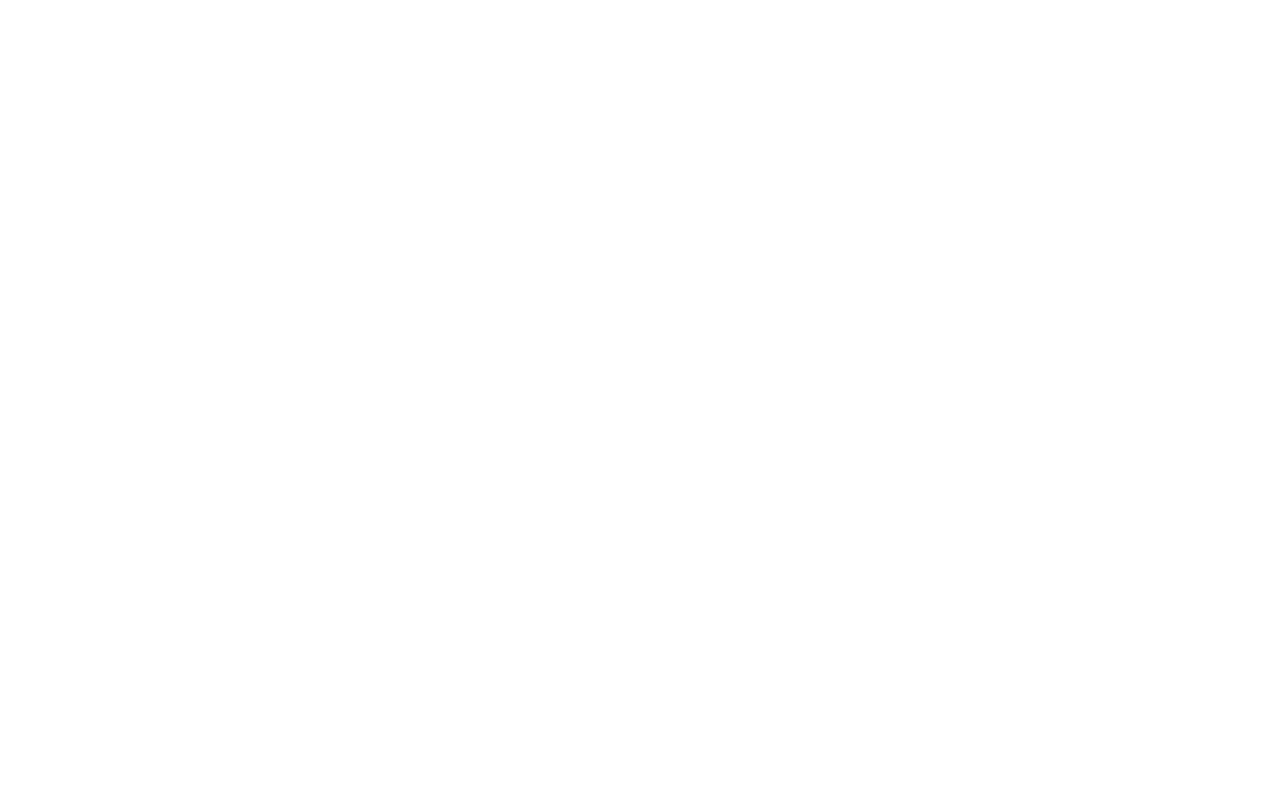
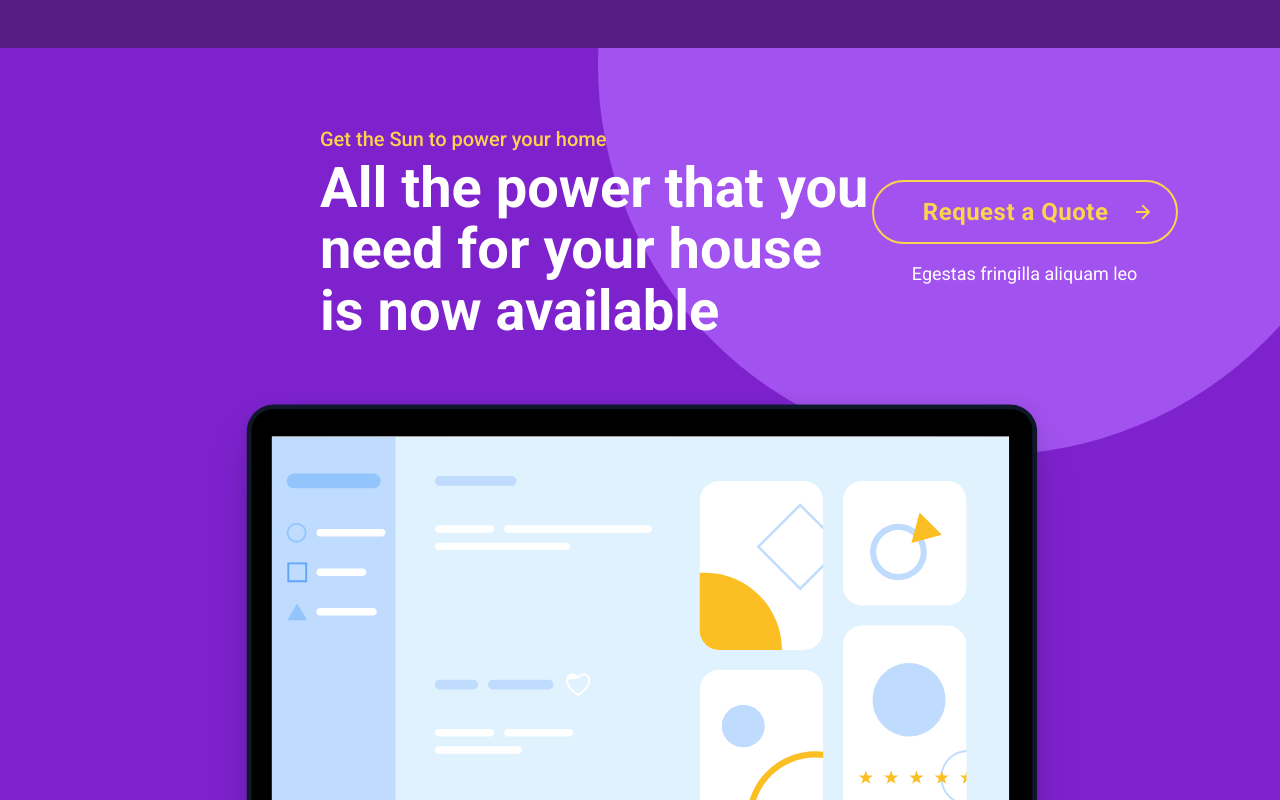
Before and after one commit to gabrielmunck/SollerTest, a Next.js app: page / in a window 1280 px wide. Shown: the part 5080-5880 px from the top of the page. Before the commit the page ends 5064 px from the top, so only its background shows below. Built offline with nearby package versions, Linux system fonts and the light colour scheme.

Commit message:
Criado componente FinalSection e adicionado assests para o mesmo

```diff
--- a/src/app/page.tsx
+++ b/src/app/page.tsx
@@ -3,6 +3,7 @@
 import Services from "@/components/Services";
 import Features from "@/components/Features";
 import CarouselSection from "@/components/CarouselSection";
+import FinalSection from "@/components/FinalSection";
 
 export default function Home() {
   return (
@@ -12,6 +13,7 @@
       <Services />
       <Features />
       <CarouselSection/>
+      <FinalSection/>
     </div>
   );
 }
--- a/src/components/CarouselSection.tsx
+++ b/src/components/CarouselSection.tsx
@@ -81,7 +81,7 @@
 
 const CarouselSection = () => {
     return (
-        <section className="flex flex-col bg-soller-feedback w-full h-auto pt-12 lg:pt-20">
+        <section className="flex flex-col bg-soller-feedback w-full h-auto pt-12 lg:pt-20 pb-16 z-10">
             <div className="flex flex-col justify-between md:flex-row lg:px-20">
                 <div className="flex flex-col w-full max-w-[814px]">
                     <p className="text-center lg:text-left text-[16px] lg:text-[20px] font-[500] leading-[17.6px] lg:leading-[22px] text-soller-yellow mb-2">
@@ -127,7 +127,7 @@
                 >
                     {testimonials.map((testimonial) => (
                         <SwiperSlide key={testimonial.id}>
-                            <div className="flex flex-col justify-between bg-soller-bg w-[344px] h-[359px] lg:h-[442px] rounded-lg px-4 shadow-lg border border-soller-grayborder transition-transform duration-300 hover:scale-105">
+                            <div className="flex flex-col select-none justify-between bg-soller-bg w-[344px] h-[359px] lg:h-[442px] rounded-lg px-4 shadow-lg border border-soller-grayborder transition-transform duration-300 hover:scale-105">
                                 <p className="pt-20 mb-4 text-soller-font text-[16px] leading-[22.4px] lg:text-[18px] lg:leading-[28.8px] font-[400]">
                                     {testimonial.comment}
                                 </p>
@@ -151,8 +151,8 @@
                             </div>
                         </SwiperSlide>
                     ))}
-                    <div className="flex mt-28 ">
-                        <button id="seta" className="swiper-button-prev flex items-center justify-center z-10 bg-soller-feedback border-[2px] border-soller-yellow rounded-full shadow-lg">
+                    <div className="flex mt-28">
+                        <button id="seta" className="swiper-button-prev flex items-center justify-center bg-soller-feedback border-[2px] border-soller-yellow rounded-full shadow-lg">
                             <svg
                                 width="24"
                                 height="24"
@@ -167,7 +167,7 @@
                                 />
                             </svg>
                         </button>
-                        <button id="seta" className="swiper-button-next flex items-center justify-center z-10 bg-soller-feedback border-[2px] border-soller-yellow rounded-full shadow-lg">
+                        <button id="seta" className="swiper-button-next flex items-center justify-center bg-soller-feedback border-[2px] border-soller-yellow rounded-full shadow-lg">
                             <svg
                                 width="24"
                                 height="24"
--- /dev/null
+++ b/src/components/FinalSection.tsx
@@ -0,0 +1,38 @@
+import purpleBubble from "../assets/Lightpurplebubble.svg";
+import Macbook from "../assets/Macbook.svg";
+import Image from "next/image";
+import YellowButton from "./YellowButton";
+
+const FinalSection = () => {
+    return (
+        <section className="relative bg-soller-feedback md:bg-soller-purple overflow-hidden pt-20">
+            <div className="relative flex flex-col justify-between md:flex-row ">
+                <div className="flex flex-col w-full max-w-[1094px] lg:pl-80 z-10">
+                    <p className="text-center lg:text-left text-[16px] lg:text-[20px] font-[500] leading-[17.6px] lg:leading-[22px] text-soller-yellow mb-2">
+                    Get the Sun to power your home
+                    </p>
+                    <h2 className="text-center lg:text-left text-[32px] lg:text-[56px] font-[700] leading-[35.2px] lg:leading-[61.6px] text-soller-bg mb-12">
+                        All the power that you need for your house is now available
+                    </h2>
+                </div>
+                <div className="absolute lg:hidden bottom-[-400px] left-[-100px] z-0">
+                    <Image src={purpleBubble} alt="Purple bubble" width={782} height={780} className="w-2/3"/>
+                </div>
+                <div className="hidden lg:flex absolute top-[-450px] right-[-100px] z-0">
+                    <Image src={purpleBubble} alt="Purple bubble" width={782} height={780} className="w-full"/>
+                </div>
+                <div className="flex flex-col items-center justify-center w-auto lg:pr-[8%] z-10 ">
+                    <YellowButton />
+                    <span className="text-center lg:text-left text-[16px] lg:text-[18px] font-[400] leading-[36px] lg:leading-[28.8px] text-soller-bg pt-4 mb-12">
+                        Egestas fringilla aliquam leo
+                    </span>
+                </div>
+            </div>
+            <div className="relative flex justify-center z-0 mb-20 lg:mb-2">
+                <Image src={Macbook} alt="Macbook illustration" width={1050} height={555} className=""/>
+            </div>
+        </section>
+    );
+};
+
+export default FinalSection;
--- a/tailwind.config.ts
+++ b/tailwind.config.ts
@@ -15,6 +15,7 @@
         "soller-bg": "#FFFFFF",
         "soller-blueBubble": "#BAE6FD",
         "soller-feedback" : "#581C87",
+        "soller-purple" : "#7E22CE",
         "soller-orange" : "#D97706",
         "soller-yellow": "#FCD34D",
         "soller-brown" : "#78350F",
```
Also changed, not shown: src/assets/Lightpurplebubble.svg (added), src/assets/Macbook.svg (added).
